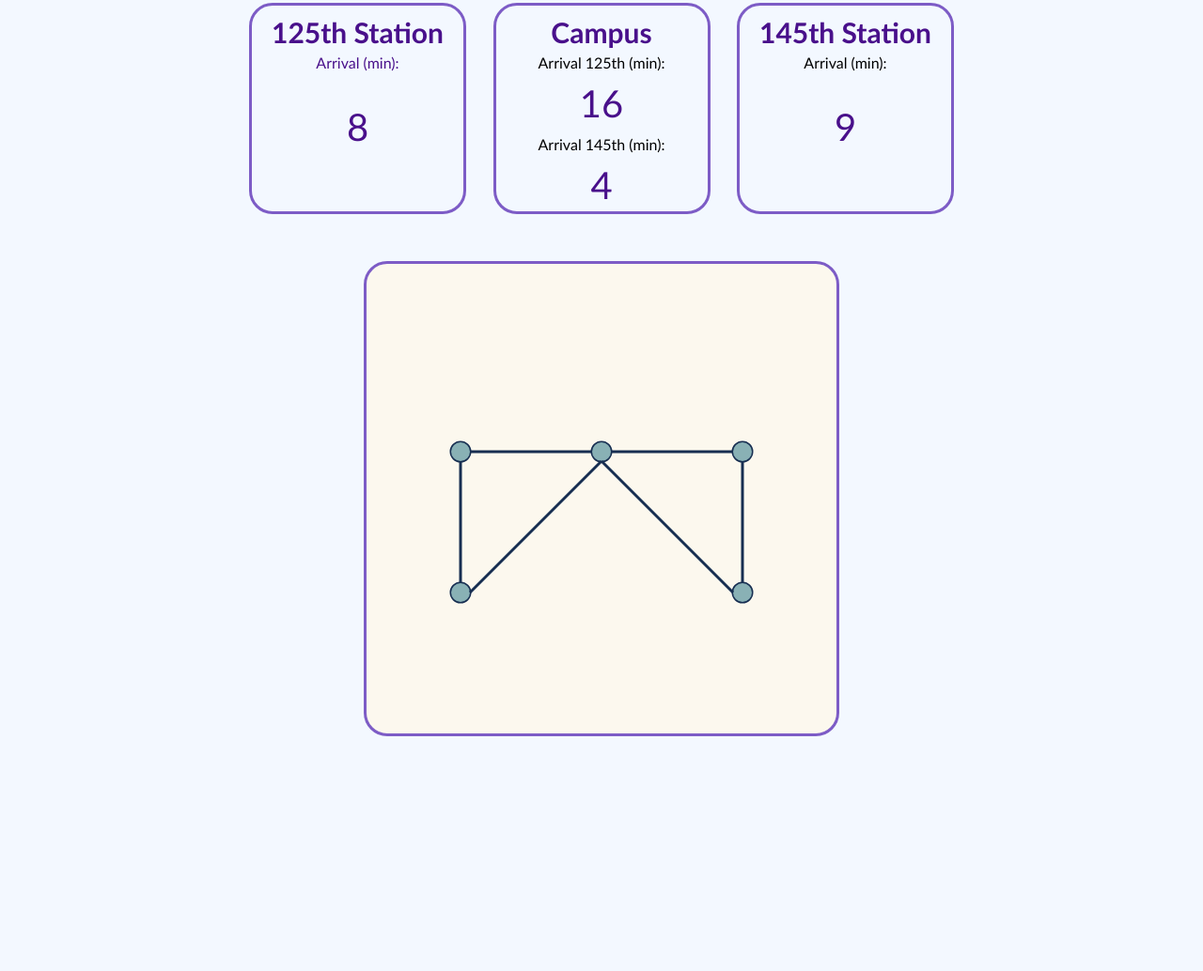
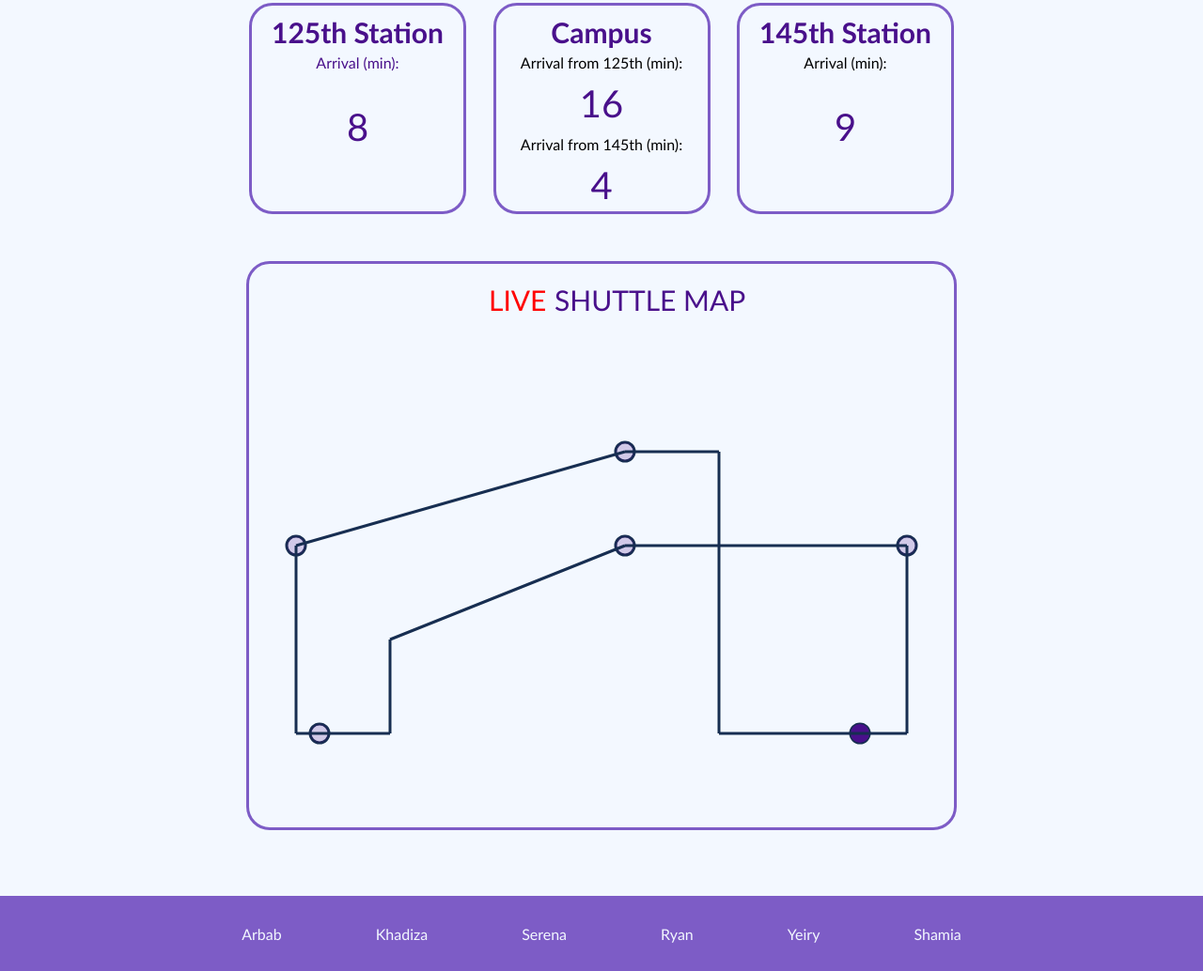
Before and after one commit to ArbabsLab/CCNYShuttleTracker.github.io, a plain HTML site: page index.html in a window 1280 px wide. Shown: the part 197-1231 px from the top of the page at 94% size. Before the commit the page ends 981 px from the top, so only its background shows below. Drawn offline with Linux system fonts and the light colour scheme.

Commit message:
Add files via upload

```diff
--- a/index.html
+++ b/index.html
@@ -25,9 +25,9 @@
 
     <div class="campus">
       <h2>Campus</h2>
-      <p>Arrival 125th (min): </p>
+      <p>Arrival from 125th (min): </p>
       <p id="CStime"> 16 </p>
-      <p>Arrival 145th (min): </p>
+      <p>Arrival from 145th (min): </p>
       <p id="CNtime"> 4 </p>
 
     </div>
@@ -40,7 +40,18 @@
 
   </div>
 
+
   <canvas id="map"></canvas>
+
+
+  <div class="footer">
+    <p>Arbab</p>
+    <p>Khadiza</p>
+    <p>Serena</p>
+    <p>Ryan</p>
+    <p>Yeiry</p>
+    <p>Shamia</p>
+  </div>
 </body>
 
 <script src="script.js"></script>
--- a/script.js
+++ b/script.js
@@ -3,7 +3,7 @@ let coordinateSY;
 let coordinateNX;
 let coordinateNY;
 
-
+/*
 function updateCoordinatesAndRedraw() {
   fetch('coordinates.json')
     .then(response => response.json())
@@ -26,7 +26,7 @@ let map = document.getElementById("map");
 map.clearRect(0, 0, map.width, map.height);
 //Set width, height, and color of the map background
 var mapHeight = 500;
-var mapWidth = 500;
+var mapWidth = 650;
 
 map.width = mapWidth;
 map.height = mapHeight;
@@ -61,7 +61,7 @@ node.arc(250, 300, 10, 0, Math.PI * 2, false);
 node.stroke();
 node.fill();
 node.closePath();
-*/
+
 //node 2(NAC)
 node2.beginPath();
 node2.strokeStyle = "#172e51";
@@ -179,17 +179,17 @@ connectNodes.closePath();
 
 
 }
-
+*/
 let map = document.getElementById("map");
 
 
 //Set width, height, and color of the map background
-var mapHeight = 500;
-var mapWidth = 500;
+var mapHeight = 600;
+var mapWidth = 750;
 
 map.width = mapWidth;
 map.height = mapHeight;
-map.style.background = "#fcf8ee";
+map.style.background = "#f3f8ff";
 
 //initialize nodes
 let node = map.getContext("2d");
@@ -199,34 +199,34 @@ let node4 = map.getContext("2d");
 let node5 = map.getContext("2d");
 let node6 = map.getContext("2d");
 
-var colorFill = "red";
-var colorEmpty = "#89b1b5";
-var NX = coordinateNX;
+var colorFill = "rgb(73, 16, 139)";
+var colorEmpty = "rgb(73, 16, 139, 0.2)";
+var NX = 40.8231;
 var NY = coordinateNY;
 var SX = coordinateSX;
 var SY = coordinateSY;
 
 //node 1(Marshak)
-/*node.beginPath();
+node.beginPath();
 node.strokeStyle = "#172e51";
-if (x == 5) {
+if (NX == 5) {
   node.fillStyle = colorFill;
 }
 else{
   node.fillStyle = colorEmpty;
 }
 node.lineWidth = 3;
-node.arc(250, 300, 10, 0, Math.PI * 2, false);
+node.arc(400, 300, 10, 0, Math.PI * 2, false);
 node.stroke();
 node.fill();
 node.closePath();
-*/
+
 //node 2(NAC)
 node2.beginPath();
 node2.strokeStyle = "#172e51";
 
 node2.lineWidth = 3;
-node2.arc(250, 200, 10, 0, Math.PI * 2, false);
+node2.arc(400, 200, 10, 0, Math.PI * 2, false);
 node2.stroke();
 if (SX > 40.81700 || NX < 40.8200) {
   node2.fillStyle = colorFill;
@@ -242,7 +242,7 @@ node2.closePath();
 node3.beginPath();
 node3.strokeStyle = "#172e51";
 node3.lineWidth = 3;
-node3.arc(100, 350, 10, 0, Math.PI * 2, false);
+node3.arc(700, 300, 10, 0, Math.PI * 2, false);
 node3.stroke();
 if (SY > -73.95200) {
   node3.fillStyle = colorFill;
@@ -258,7 +258,7 @@ node3.closePath();
 node4.beginPath();
 node4.strokeStyle = "#172e51";
 node4.lineWidth = 3;
-node4.arc(400, 350, 10, 0, Math.PI * 2, false);
+node4.arc(50, 300, 10, 0, Math.PI * 2, false);
 node4.stroke();
 if (NY > -73.95200) {
   node4.fillStyle = colorFill;
@@ -274,7 +274,7 @@ node4.closePath();
 node5.beginPath();
 node5.strokeStyle = "#172e51";
 node5.lineWidth = 3;
-node5.arc(100, 200, 10, 0, Math.PI * 2, false);
+node5.arc(75, 500, 10, 0, Math.PI * 2, false);
 node5.stroke();
 if (SX < 40.8170) {
   node5.fillStyle = colorFill;
@@ -290,7 +290,7 @@ node5.closePath();
 node6.beginPath();
 node6.strokeStyle = "#172e51";
 node6.lineWidth = 3;
-node6.arc(400, 200, 10, 0, Math.PI * 2, false);
+node6.arc(650, 500, 10, 0, Math.PI * 2, false);
 node6.stroke();
 if (NX > 40.8200) {
   node6.fillStyle = colorFill;
@@ -309,32 +309,60 @@ connectNodes.beginPath();
 connectNodes.strokeStyle = "#172e51";
 connectNodes.lineWidth = 3;
 
-// Connect node 5 to node 2
-connectNodes.moveTo(240, 200);
-connectNodes.lineTo(110, 200);
 
-// Connect node 5 to node 3
-connectNodes.moveTo(100, 340);
-connectNodes.lineTo(100, 210);
+connectNodes.moveTo(400, 300);
+connectNodes.lineTo(700, 300);
 
-// Connect node 2 to node 6
-connectNodes.moveTo(260, 200);
-connectNodes.lineTo(390, 200);
 
-// Connect node 2 to node 3
-connectNodes.moveTo(250, 210);
-connectNodes.lineTo(110, 350);
+connectNodes.moveTo(500, 500);
+connectNodes.lineTo(700, 500);
 
-// Connect node 6 to node 4
-connectNodes.moveTo(400, 210);
-connectNodes.lineTo(400, 340);
 
-// Connect node 2 to node 4
-connectNodes.moveTo(390, 350);
-connectNodes.lineTo(250, 210);
+connectNodes.moveTo(50, 500);
+connectNodes.lineTo(150, 500);
+
+
+connectNodes.moveTo(50, 300);
+connectNodes.lineTo(50, 500);
+
+
+connectNodes.moveTo(400, 200);
+connectNodes.lineTo(500, 200);
+
+
+connectNodes.moveTo(400, 200);
+connectNodes.lineTo(50, 300);
+
+connectNodes.moveTo(500, 200);
+connectNodes.lineTo(500, 500);
+
+connectNodes.moveTo(150, 500);
+connectNodes.lineTo(150, 400);
+
+connectNodes.moveTo(150, 400);
+connectNodes.lineTo(400, 300);
+
+connectNodes.moveTo(700, 300);
+connectNodes.lineTo(700, 500);
 
 connectNodes.stroke();
 connectNodes.closePath();
 
+let text = map.getContext("2d");
+text.fillStyle = "#49108B";
+text.font = "30px Trebuchet MS";
+text.fillText("SHUTTLE MAP", 325, 50);
 
-setInterval(updateCoordinatesAndRedraw, 60000);
+let text2 = map.getContext("2d");
+text.fillStyle = "red";
+text.font = "30px Trebuchet MS";
+text.fillText("LIVE", 255, 50);
+
+/*
+red flickery LIVE
+change coordinates to fill color of node
+*/
+/*setTimeout(function () {
+  location.reload();
+}, 6000);
+*/
--- a/styles.css
+++ b/styles.css
@@ -105,8 +105,21 @@ h2{
     align-items: center;
 }
 
+.footer{
+    background: #7d5cc6;
+    color: #f3f8ff;
+    width: 100%;
+    margin-left: 20px;
+    margin-right: 20px;
+    height: 10vh;
+    display: flex;
+    align-items: center;
+    justify-content: center;
+    gap: 100px;
+}
+
 #map {
-    color: #e6bbff;
     border: 3px solid #7d5cc6;
     border-radius: 25px;
+    margin-bottom: 50px;
   }
```
Also changed, not shown: 1 other file.
